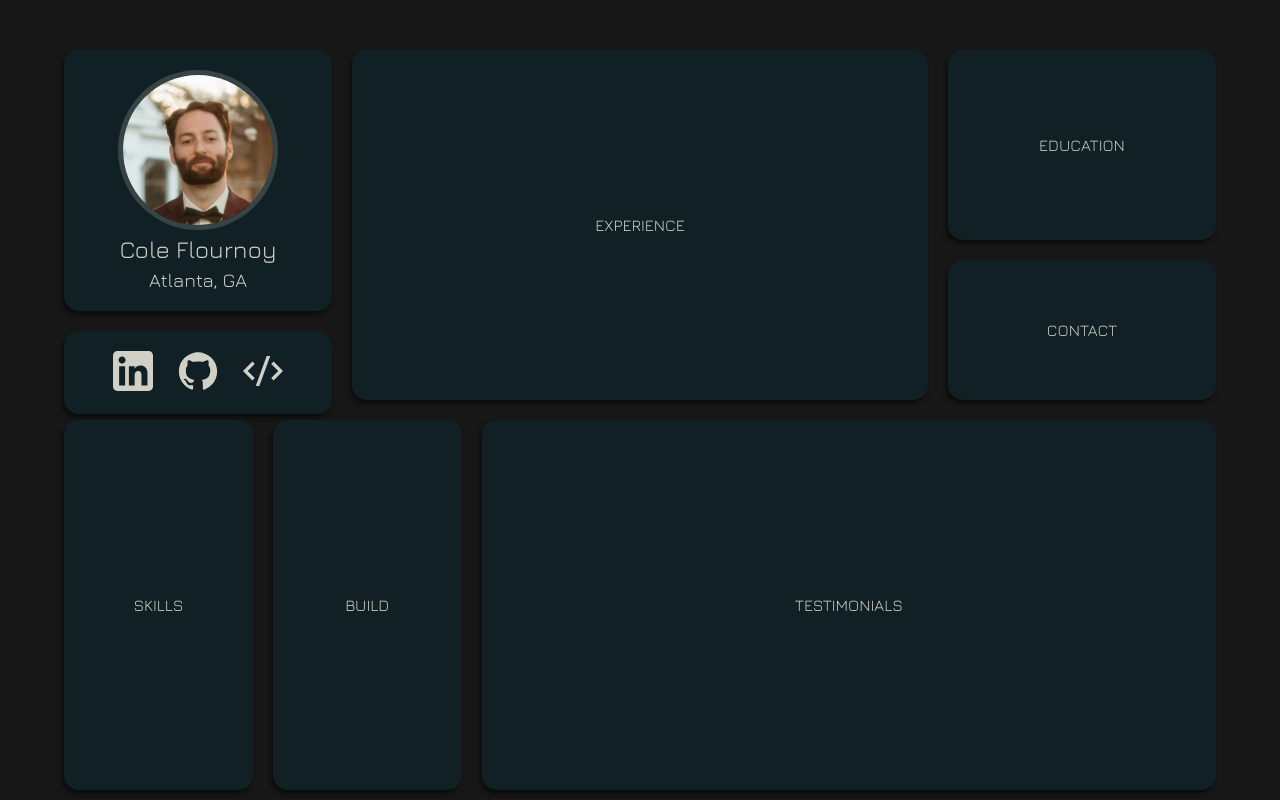
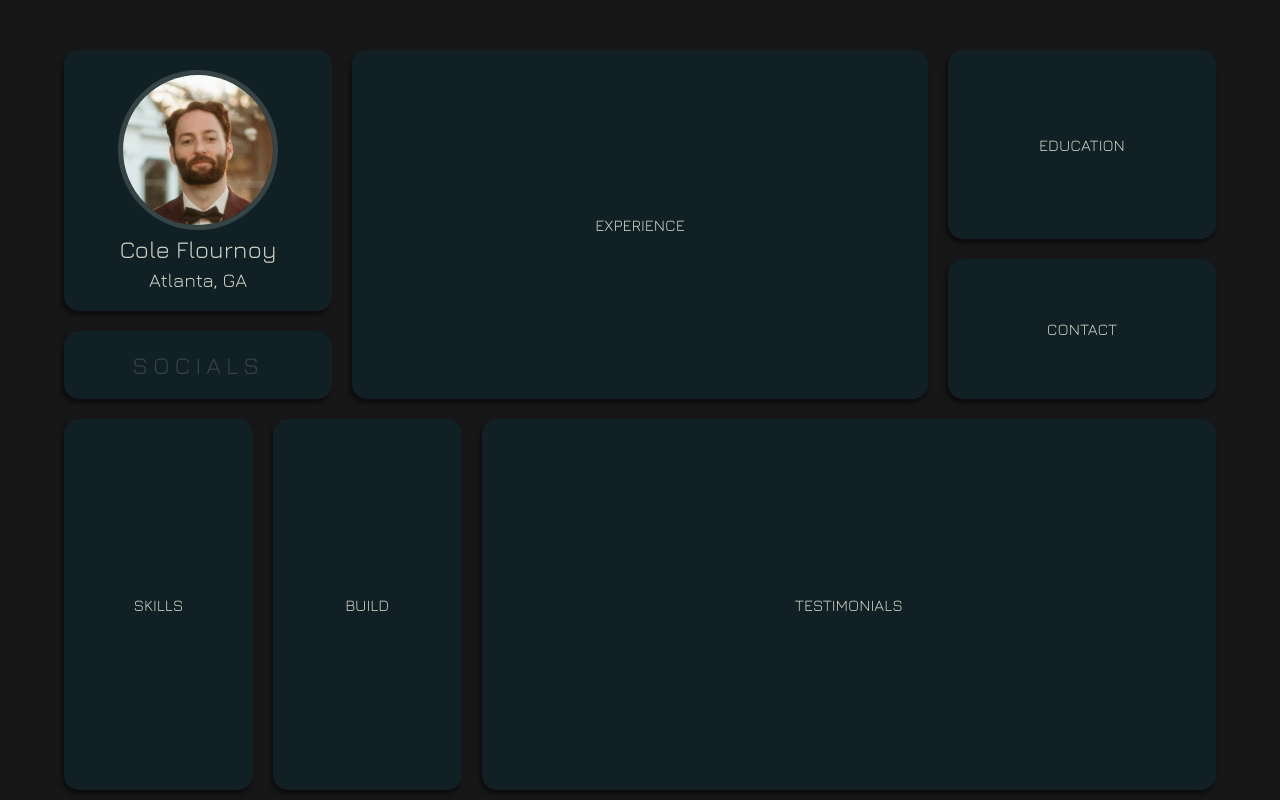
Before and after one commit to cole-flournoy/porfolio-site, a React (Vite) app: page / in a window 1280 px wide. Built offline with nearby package versions, Linux system fonts and the light colour scheme.

Commit message:
Add socials hover state

```diff
--- a/src/App.css
+++ b/src/App.css
@@ -42,8 +42,8 @@
 
 .icon-button {
   color: var(--color-light-text);
-  height: 40px;
-  width: 40px;
+  height: 35px;
+  width: 35px;
   background-color: transparent;
   border: none;
   will-change: transform;
--- a/src/App.tsx
+++ b/src/App.tsx
@@ -1,8 +1,13 @@
+import { useState } from 'react';
 import './App.css'
 import About from './sections/about'
 import Socials from './sections/Socials'
 
+export type HoveredSection = 'socials' | null;
+
 function App() {
+  const [hoveredSection, setHoveredSection] = useState<'socials' | null>(null);
+
   return (
     <div className='summary-grid-container'>
       <div className='grid-top-row'>
@@ -10,8 +15,8 @@ function App() {
           <div className='grid-section' style={{ height: '80%' }}>
             <About />
           </div>
-          <div className='grid-section' style={{ height: '20%' }}>
-            <Socials />
+          <div className='grid-section' style={{ height: '20%' }} onMouseEnter={() => setHoveredSection('socials')} onMouseLeave={() => setHoveredSection(null)}>
+            <Socials hoveredSection={hoveredSection}/>
           </div>
         </div>
 
--- a/src/sections/Socials.tsx
+++ b/src/sections/Socials.tsx
@@ -2,20 +2,31 @@ import LinkedInLogo from '../assets/linkedin_icon.svg?react'
 import GitHubLogo from '../assets/github_icon.svg?react'
 import CodeIcon from '../assets/source_code_icon.svg?react'
 
-const Socials = () => {
+import type { HoveredSection } from '../App'
+
+const Socials = ({hoveredSection}: { hoveredSection: HoveredSection }  ) => {
+
+  if (hoveredSection === 'socials') {
     return (
-    <span id='socials' style={{ display: 'flex', flexDirection: 'row', gap: '25px', alignItems: 'center', justifyContent: 'center'  }}>
-      <a href='https://www.linkedin.com/in/cole-e-flournoy/' target='_blank'>
+      <span id='socials' style={{ display: 'flex', flexDirection: 'row', gap: '30px', alignItems: 'center', justifyContent: 'center'  }}>
+        <a href='https://www.linkedin.com/in/cole-e-flournoy/' target='_blank' style={{ display: 'flex' }}>
           <LinkedInLogo className='icon-button' />
         </a>
-      <a href='https://github.com/cole-flournoy' target='_blank'>
+        <a href='https://github.com/cole-flournoy' target='_blank' style={{ display: 'flex' }}>
           <GitHubLogo className='icon-button' />
         </a>
-      <a href='https://github.com/cole-flournoy/portfolio-site' target='_blank'>
+        <a href='https://github.com/cole-flournoy/portfolio-site' target='_blank' style={{ display: 'flex' }}>
           <CodeIcon className='icon-button' />
         </a>
       </span>
     );
+  } else {
+    return (
+      <span id='socials' style={{ color: 'var(--color-faded-light-text)', fontSize: 'var(--text-size-header)', textAlign: 'center', letterSpacing: '5px' }}>
+        SOCIALS
+      </span>
+    )
+  }
 }
 
 export default Socials;
```
Lines whose indentation alone changed are shown as unchanged.
